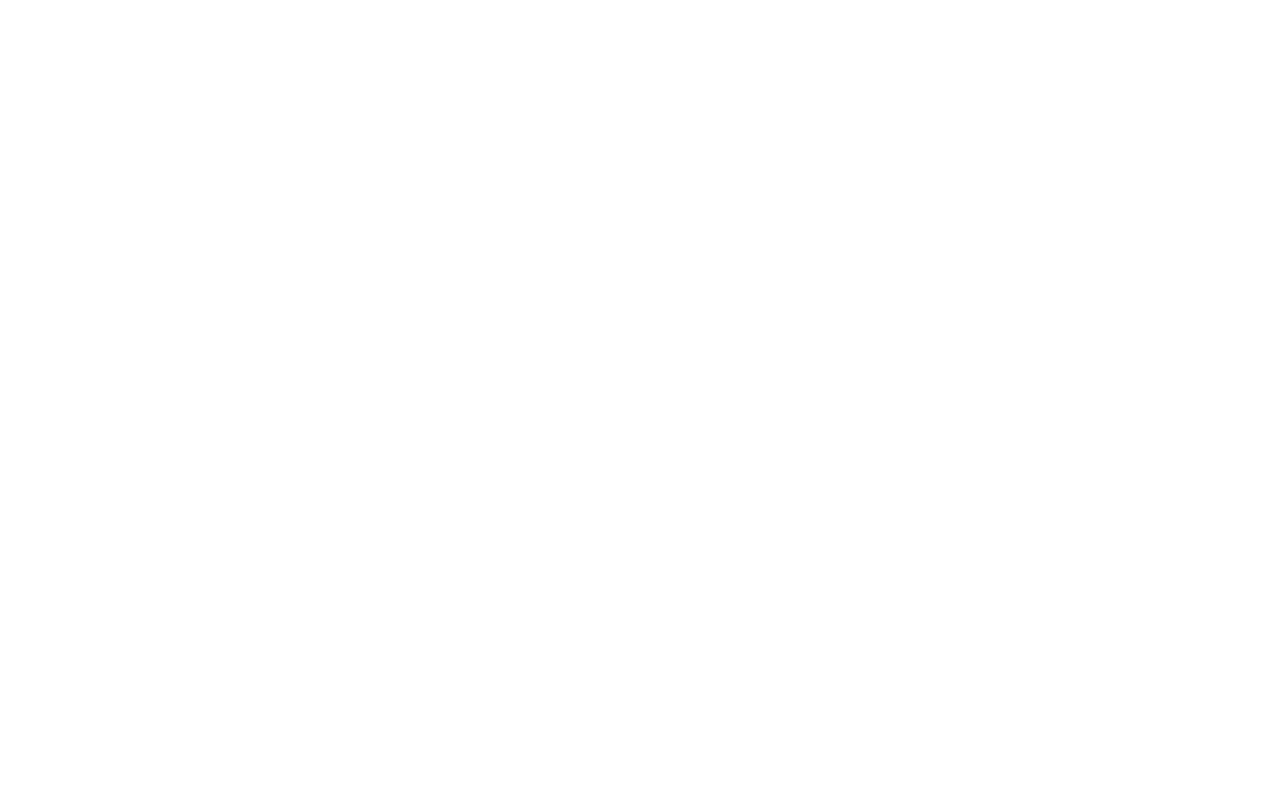
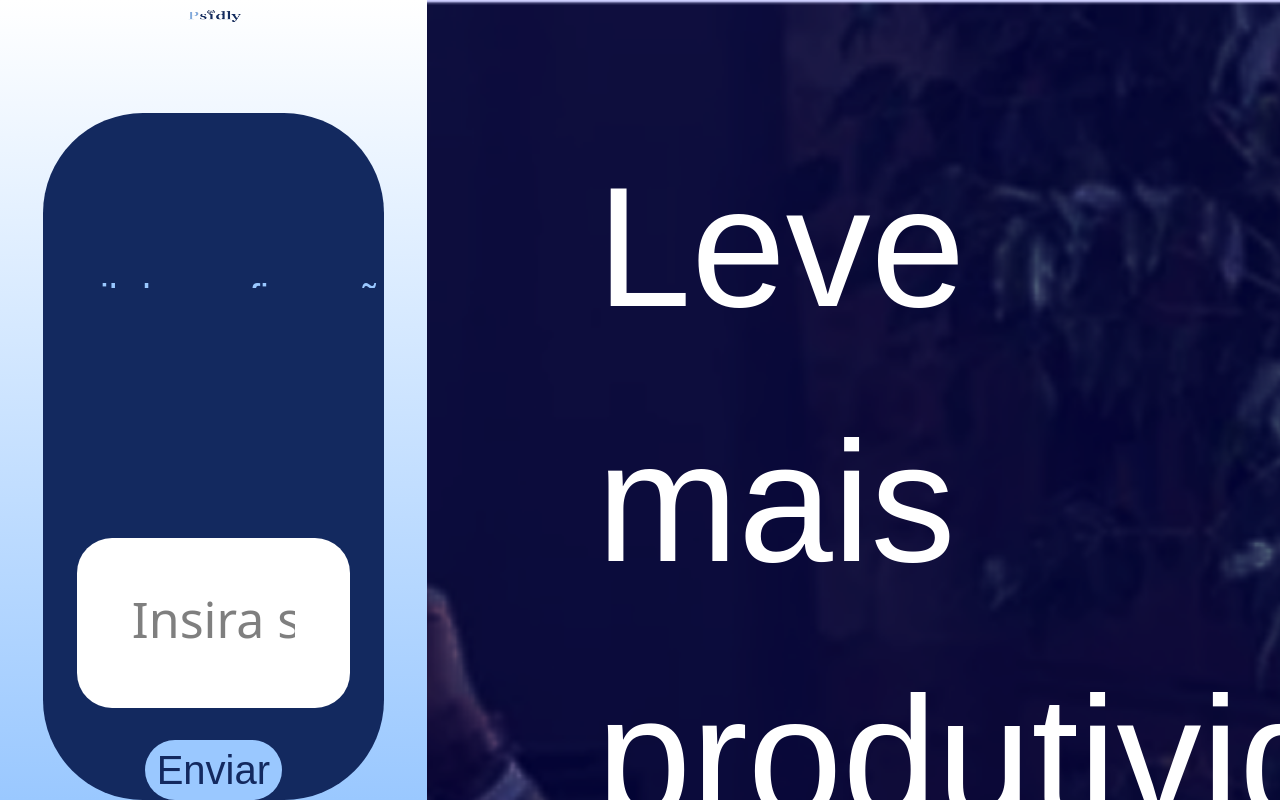
Before and after one commit to tfnt128/Psidly, a React (Vite) app in the folder Psidly-FrontEnd/: page /esqueceuasenha in a window 1280 px wide. Before the commit this address had no page. Shown: the top 800 px of the page. Built offline with nearby package versions, Linux system fonts and the light colour scheme; what tailwindcss-animated would draw is missing.

Commit message:
Finalização email no esqueci senha

```diff
--- a/Psidly-FrontEnd/src/App.jsx
+++ b/Psidly-FrontEnd/src/App.jsx
@@ -3,6 +3,7 @@
 import LoadingPage from './pages/LoadingPages/LoadingPage';
 import { BrowserRouter, Routes, Route } from 'react-router-dom';
 import Cadastropage from './pages/Cadastro/Cadastropage';
+import Esquecisenha from './pages/Esquecisenha/Esquecisenha';
 
 
 function App() {
@@ -13,6 +14,7 @@
           <Route path="/" element={<LoadingPage/>}/>
           <Route path="/login" element={<Login/>}/>
           <Route path="/cadastro" element={<Cadastropage/>}/>
+          <Route path="/esqueceuasenha" element={<Esquecisenha/>}/>
         </Routes>
       </BrowserRouter>
     </>
--- /dev/null
+++ b/Psidly-FrontEnd/src/components/Esqueciasenha/BoxEmail.jsx
@@ -0,0 +1,16 @@
+import Input from "../General/Input"
+import Button from "../General/Button"
+
+export default function BoxEmail({Style}){
+    return(
+        <div className="flex flex-col items-center animate-fade-left mt-20 bg-terciario rounded-[30px] lg:rounded-[100px] w-[80%] min-w-[80%] h-[420px] lg:h-[1200px]">
+            <h1 className="font-lexenddeca color-terciario text-[25px] lg:text-[70px] mt-4 lg:mt-15">Esqueceu sua senha?</h1>
+            <p className="font-lexenddeca color-terciario text-[12px] lg:text-[40px] text-center w-[270px] lg:w-[670px] lg:mt-18 mt-8">Um e-mail de confirmação será enviado ao seu e-mail antes da redefinição de senha. Para isso, insira seu e-mail abaixo.</p>
+
+            <Input Style={"w-[80%] outline-none bg-primario p-[15px]  lg:p-[55px] rounded-[15px] lg:rounded-[35px] lg:text-[40px] placeholder:text-[15px] lg:placeholder:text-[50px] placeholder:font-lexenddeca mt-20 lg:mt-[250px]"} PlaceHolder={'Insira seu e-mail'} Type={"email"}/>
+            <Button Style={"w-[50%] lg:w-[40%] bg-secundario color-quarternario min-w-[130px] min-h-[60px] lg:h-[170px] rounded-[15px] lg:rounded-[30px] font-lexenddeca text-[15px] lg:text-[40px] hover:bg-white mt-8 transition duration-300 ease-in-out"} Text={"Enviar código"}/>
+
+        </div>
+    )
+
+}
--- a/Psidly-FrontEnd/src/components/Login/LoginBox.jsx
+++ b/Psidly-FrontEnd/src/components/Login/LoginBox.jsx
@@ -10,6 +10,10 @@
         navigator("/cadastro");
     }
 
+    function goToEsqueciSenha(){
+        navigator("/esqueceuasenha")
+    }
+
     return(
         <div className="flex flex-col items-center mt-20 bg-terciario rounded-[30px] lg:rounded-[80px] w-[80%] min-w-[80%] h-[510px] lg:h-[1500px]">
             <h1 className="font-lexenddeca color-terciario text-[20px] lg:text-[50px] mt-4">Login</h1>
@@ -17,7 +21,7 @@
             <Input Style={"w-[80%] outline-none bg-primario p-[15px] lg:p-[55px] rounded-[15px] lg:rounded-[35px] lg:text-[40px] placeholder:text-[15px] lg:placeholder:text-[40px] placeholder:font-lexenddeca"} PlaceHolder={'Insira seu e-mail'} Type={"email"}/>
             <Input Style={"w-[80%] outline-none bg-primario p-[15px] lg:p-[55px] rounded-[15px] lg:rounded-[35px] lg:text-[40px] placeholder:text-[15px] lg:placeholder:text-[40px] placeholder:font-lexenddeca mt-[15px] lg:mt-[30px]"} PlaceHolder={'Insira sua senha'} Type={"password"}/>
             <div className="flex flex-row items-start">
-                <h2 className="font-lexenddeca text-[12px] lg:text-[40px] color-terciario"><a>Esqueceu a senha?</a></h2>
+                <h2 className="font-lexenddeca text-[12px] lg:text-[40px] color-terciario"><a onClick={goToEsqueciSenha} className="hover:cursor-pointer hover:color-secundario transition duration-300 ease-in-out">Esqueceu a senha?</a></h2>
             </div>
             <div className="flex lg:w-[800px] flex-row items-center gap-2.5 lg:gap-5 mt-[60px] lg:mt-[90px]">
                 <Button Style={"w-[80%] bg-secundario color-quarternario min-w-[130px] min-h-[60px] lg:h-[150px] rounded-[15px] lg:rounded-[30px] font-lexenddeca text-[15px] lg:text-[40px] hover:bg-white transition duration-300 ease-in-out"} Text={"Cadastrar"} OnClickFunction={goToCadastro}/>
--- a/Psidly-FrontEnd/src/index.css
+++ b/Psidly-FrontEnd/src/index.css
@@ -95,3 +95,10 @@
     background-position: center;
     background-repeat: no-repeat;
 }
+
+.bg-sideimgesq {
+    background-image: url('./assets/bg-images/bgisideimgesq.png');
+    background-size: cover;
+    background-position: center;
+    background-repeat: no-repeat;
+}
--- a/Psidly-FrontEnd/src/pages/Esquecisenha/Esquecisenha.jsx
+++ b/Psidly-FrontEnd/src/pages/Esquecisenha/Esquecisenha.jsx
@@ -0,0 +1,26 @@
+import Title from "../../components/Titles/Title"
+import SideImg from "../../components/Login/SideImg"
+import BoxEmail from "../../components/Esqueciasenha/BoxEmail"
+
+export default function Esquecisenha(){
+    return(
+        <div>
+            <>
+                <div className=" flex lg:hidden">
+                    <div className="w-full h-screen bg-linear-to-b from-[#ffffff] to-[#9AC8FF] flex flex-col items-center">
+                        <Title Style={'w-[25%] lg:w-[20%]'}/>
+                        <BoxEmail/>
+                    </div>
+
+                </div>
+                <div className="hidden lg:flex">
+                    <div className="w-[50%] h-screen bg-linear-to-b from-[#ffffff] to-[#9AC8FF] flex flex-col items-center">
+                        <Title Style={'w-[25%] lg:w-[20%]'}/>
+                        <BoxEmail/>
+                    </div>
+                    <SideImg BgImg={"bg-sideimgesq"} LexendFrase={"Leve mais produtividade"} AboretoFrase={"para suas consultas"}/>
+                </div>
+            </>
+        </div>
+    )
+}
```
Also changed, not shown: Psidly-FrontEnd/src/assets/bg-images/bgisideimgesq.png (added).
